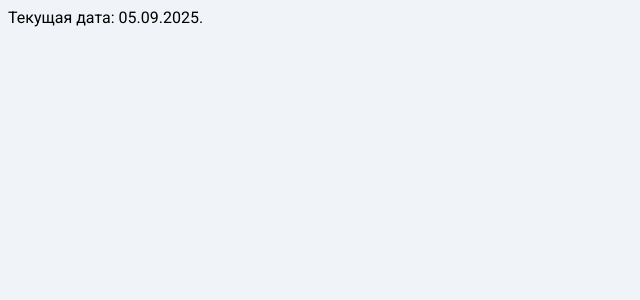
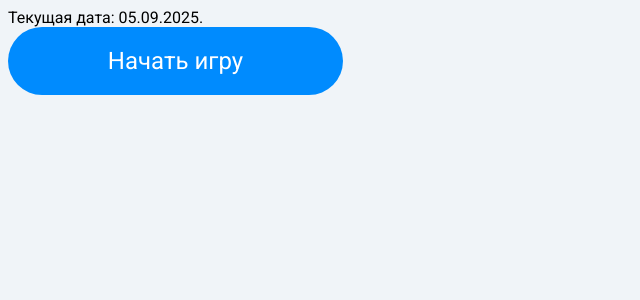
Before and after one commit to Nell-ok/basic, a Vue app: page / in a window 1280 px wide. Shown: the top 300 px of the page, without its empty margins (0-640 px from the left). Built offline with nearby package versions, Linux system fonts and the light colour scheme.

Commit message:
Добавляет компонент Button

```diff
--- a/src/App.vue
+++ b/src/App.vue
@@ -1,9 +1,13 @@
 <script setup>
+import Button from "./components/Button.vue"
 const date = new Date().toLocaleDateString('ru-RU');
 </script>
 
 <template>
   <header>Текущая дата: {{ date }}.</header>
+  <main>
+    <Button>Начать игру</Button>
+  </main>
 </template>
 
 <style scoped>
--- /dev/null
+++ b/src/components/Button.vue
@@ -0,0 +1,27 @@
+<script setup></script>
+
+<template>
+    <button class="button">
+        <slot />
+    </button>
+</template>
+
+<style scoped>
+.button {
+    min-width: 335px;
+    padding: 16px 10px;
+    font-family: var(--font);
+    font-weight: 400;
+    font-size: 24px;
+    line-height: 36px;
+    color: var(--color-default-light);
+    background-color: var(--color-dark-blue);
+    border: none;
+    border-radius: 100px;
+    cursor: pointer;
+}
+
+.button:hover {
+    background-color: var(--color-hover-blue);
+}
+</style>
```
